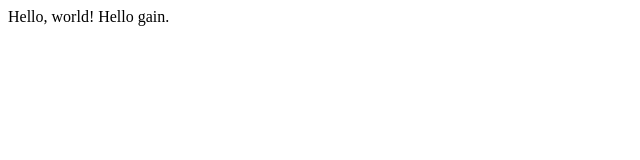
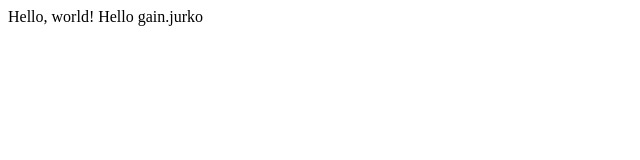
Before and after one commit to pkworldik/cs50test, a plain HTML site: page hello.html in a window 1280 px wide. Shown: the full height of the page, 0-640 px from the left. Drawn offline with Linux system fonts and the light colour scheme.

Commit message:
Update hello.html

```diff
--- a/hello.html
+++ b/hello.html
@@ -5,6 +5,6 @@
     <title>My web page</title>
   </head>
   <body>
-    Hello, world! Hello gain.
+    Hello, world! Hello gain.jurko
   </body>
 </html>
```
